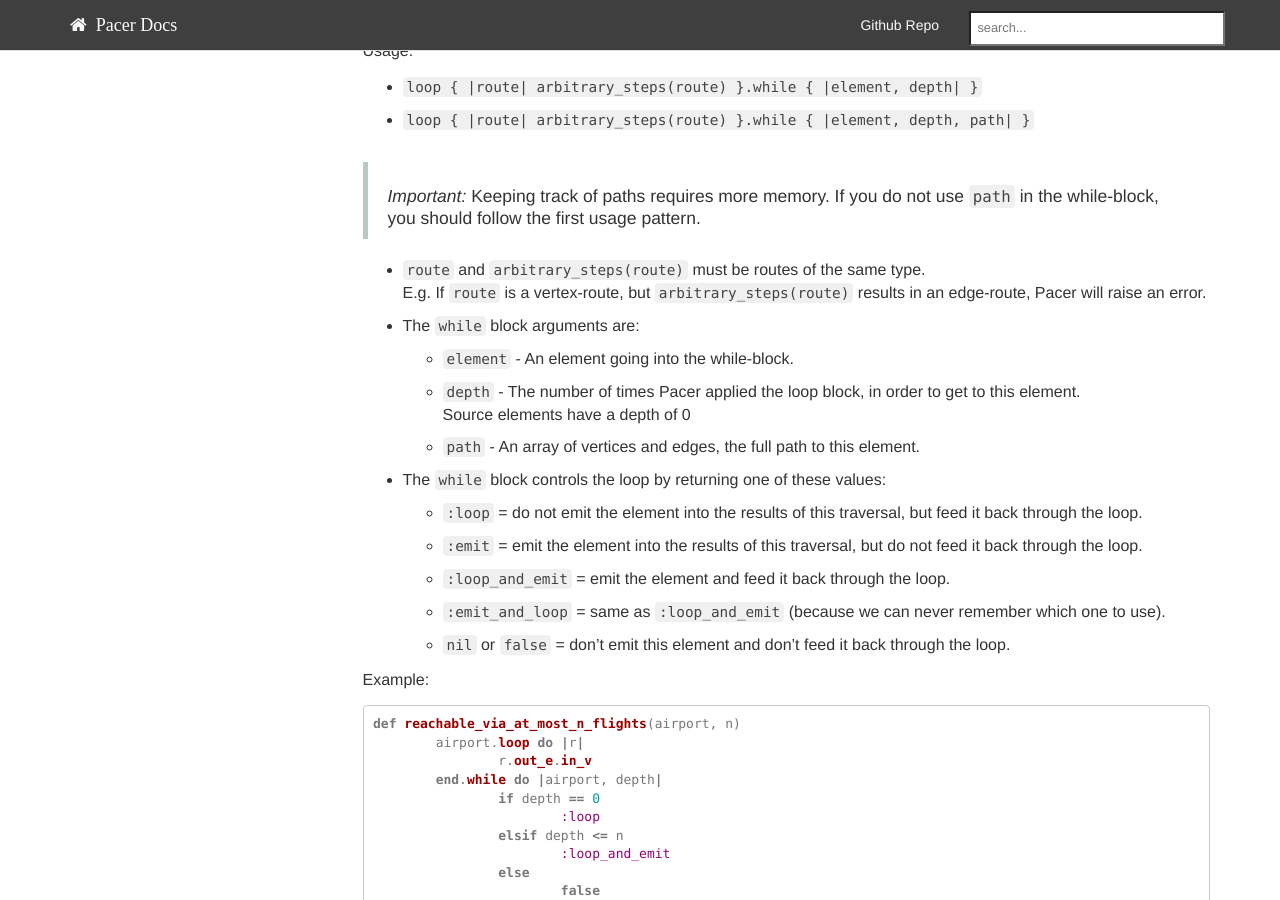
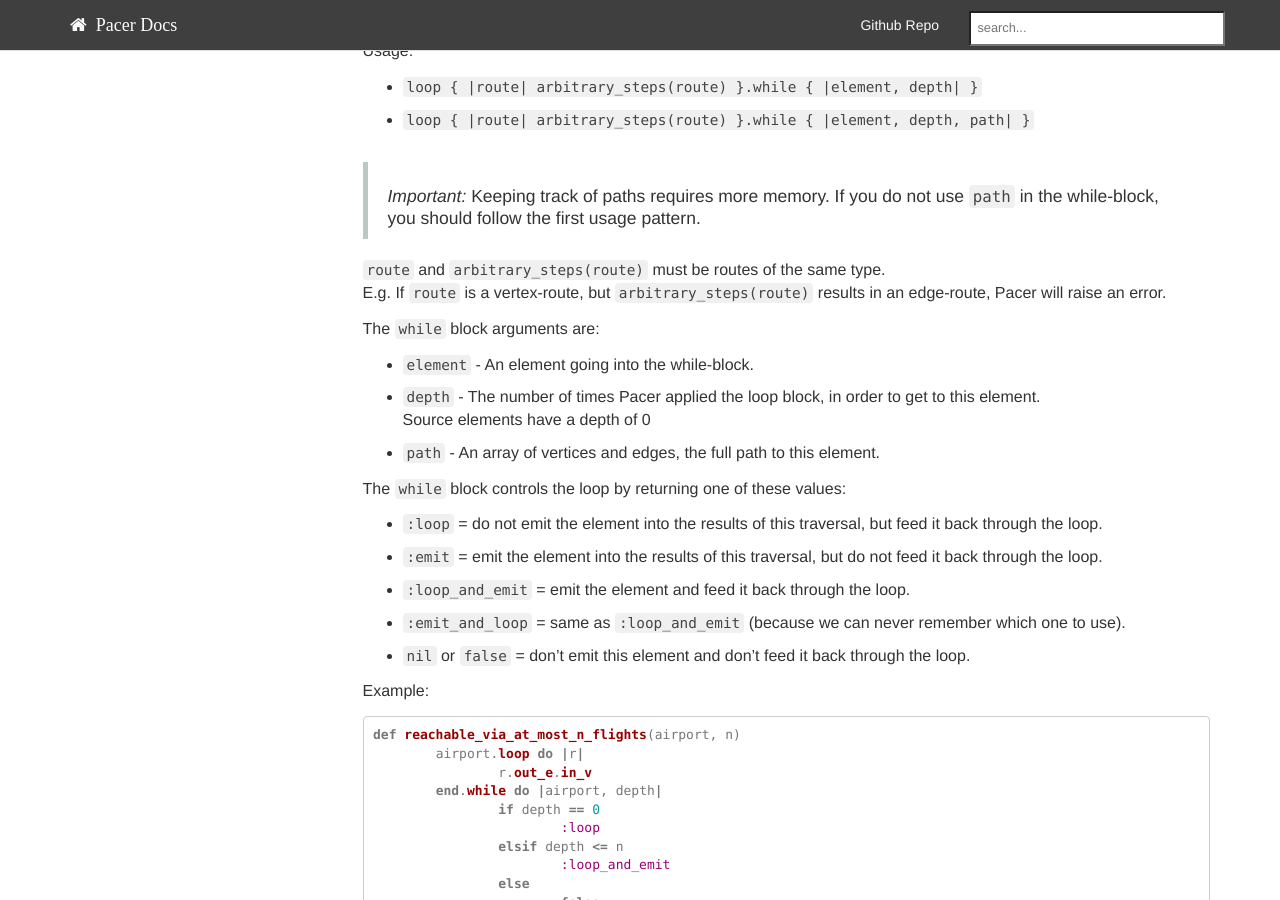
Before and after one commit to pangloss/pacer, a Jekyll site: the page built from pages/routes/routes_traversals.md, in a window 1280 px wide and 900 px high, scrolled down 3606 px. Built offline with Jekyll 4.4.1, drawn with Linux system fonts in a browser that asks for light colours; Markdown is read by kramdown in place of the engine named in the settings; a script that is not in the unit is left out.

```diff
--- a/pages/routes/routes_traversals.md
+++ b/pages/routes/routes_traversals.md
@@ -136,21 +136,21 @@ Usage:
 
 > _Important:_ Keeping track of paths requires more memory. If you do not use `path` in the while-block, you should follow the first usage pattern.
 
-- `route` and `arbitrary_steps(route)` must be routes of the same type.
-  E.g. If `route` is a vertex-route, but `arbitrary_steps(route)` results in an edge-route, Pacer will raise an error.
-- The `while` block arguments are:
-  - `element` - An element going into the while-block.
-  - `depth` - The number of times Pacer applied the loop block, in order to get to this element.
+`route` and `arbitrary_steps(route)` must be routes of the same type.
+E.g. If `route` is a vertex-route, but `arbitrary_steps(route)` results in an edge-route, Pacer will raise an error.
+
+The `while` block arguments are:
+ - `element` - An element going into the while-block.
+ - `depth` - The number of times Pacer applied the loop block, in order to get to this element.
     Source elements have a depth of 0
-  - `path` - An array of vertices and edges, the full path to this element.
-- The `while` block controls the loop by returning one of these values:
-  - `:loop` = do not emit the element into the results of this traversal, but feed it back through the loop.
-  - `:emit` = emit the element into the results of this traversal, but do not feed it back through the loop.
-  - `:loop_and_emit` = emit the element and feed it back through the loop.
-  - `:emit_and_loop` = same as `:loop_and_emit` (because we can never remember which one to use).
-  - `nil` or `false` = don't emit this element and don't feed it back through the loop.
+ - `path` - An array of vertices and edges, the full path to this element.
 
-
+The `while` block controls the loop by returning one of these values:
+ - `:loop` = do not emit the element into the results of this traversal, but feed it back through the loop.
+ - `:emit` = emit the element into the results of this traversal, but do not feed it back through the loop.
+ - `:loop_and_emit` = emit the element and feed it back through the loop.
+ - `:emit_and_loop` = same as `:loop_and_emit` (because we can never remember which one to use).
+ - `nil` or `false` = don't emit this element and don't feed it back through the loop.
 
 
 
```
